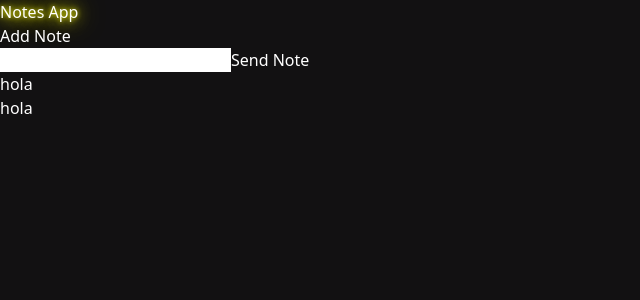
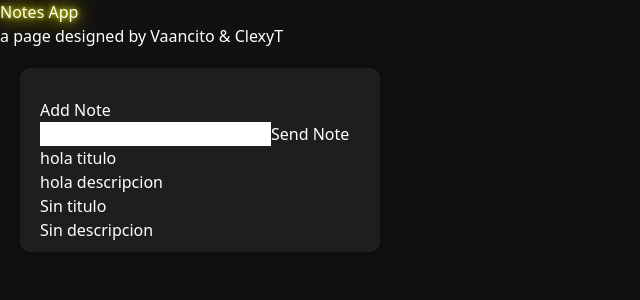
Before and after one commit to ClexyT/Notes-App, a React (Vite) app: page / in a window 1280 px wide. Shown: the top 300 px of the page, without its empty margins (0-640 px from the left). Built offline with nearby package versions, Linux system fonts and the light colour scheme.

Commit message:
commit 8

```diff
--- a/src/components/AddNote.jsx
+++ b/src/components/AddNote.jsx
@@ -11,6 +11,7 @@ const AddNote = () => {
         setNotes([...notes, newNote]);
         setNewNote("");
     }
+
   return (
     <div>
     <button>
--- a/src/components/App.jsx
+++ b/src/components/App.jsx
@@ -1,16 +1,14 @@
-import AddNote from "./AddNote"
+
 import NotesManager from "./NotesManager"
 
 function App() {
   return (
     <div>
-      <h1 className="flex justify-center text-2xl neon ">Notes App</h1>
-      <AddNote />
-      <div className="bg-">
+      <h1 className="flex justify-center text-2xl neon">Notes App</h1>
+      <h3 className="flex justify-center text-1xl" >a page designed by Vaancito & ClexyT</h3>
+
       <NotesManager />
-
-      </div>
-      </div>
+    </div>
   )
 }
 
--- a/src/components/NoteManager.jsx
+++ b/src/components/NoteManager.jsx
@@ -1,12 +1,18 @@
 // eslint-disable-next-line react/prop-types
-const NoteManager = ({tittle,description})=> {
-  const isDescription =  description ? description : "";
+
+
+const NoteManager = ({tittle,description,category})=> {
+  const isDescription =  description ? description : "Sin descripcion";
+  const isTittle = tittle? tittle : "Sin titulo";
+
+
   return (
     <div>
       <div >
         <a className="m-20">
-            <h2 className="">{tittle}</h2>
-            <h4 className="">{isDescription}</h4>
+
+            <h2 className={category}>{isTittle}</h2>
+            <h4 className={category}>{isDescription}</h4>
 
         </a>
       </div>
--- a/src/components/NotesManager.jsx
+++ b/src/components/NotesManager.jsx
@@ -1,11 +1,27 @@
 import NoteManager from "./NoteManager"
+import AddNote from "./AddNote"
 
+// categories
+  const red = "text-red-600"
+  const blue = "text-blue-600"
+  const green = "text-green-600"
 
 const NotesManager = () => {
   return (
-    <div>
-      <NoteManager tittle="hola" description="hola" category/>
-      <NoteManager></NoteManager>
+    <div className="noteManager">
+      <AddNote />
+      <div>
+        <NoteManager
+        tittle="hola titulo"
+        description="hola descripcion"
+        category={green}
+        />
+        <NoteManager
+        tittle=""
+        description=""
+        category={blue}
+        />
+      </div>
     </div>
   )
 }
--- a/src/styles/index.css
+++ b/src/styles/index.css
@@ -7,6 +7,13 @@ body{
     color:white !important;
 }
 .neon{
-        color: #fff;
-        text-shadow: 0 0 5px yellow, 0 0 15px yellow, 0 0 30px yellow;
-      }
+    color: #fff;
+    text-shadow: 0 0 5px yellow, 0 0 15px yellow, 0 0 30px yellow;
+}
+.noteManager{
+    background: #1e1e1e;
+    border-radius: 10px;
+    padding: 30px 0px 10px 20px;
+    margin: 20px 900px 0px 20px;
+    box-shadow: 0 0 10px rgba(0,0,0,0.5);
+}
```
